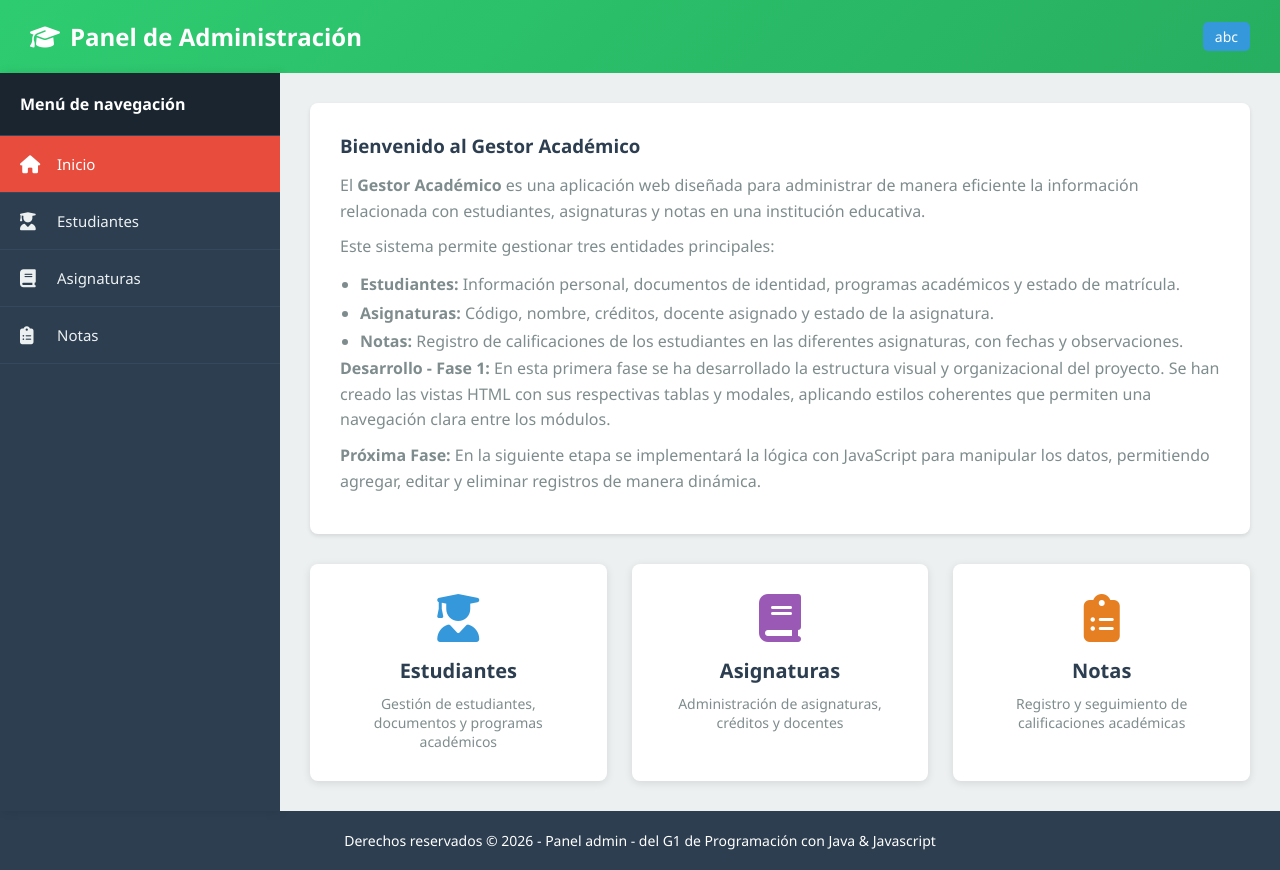
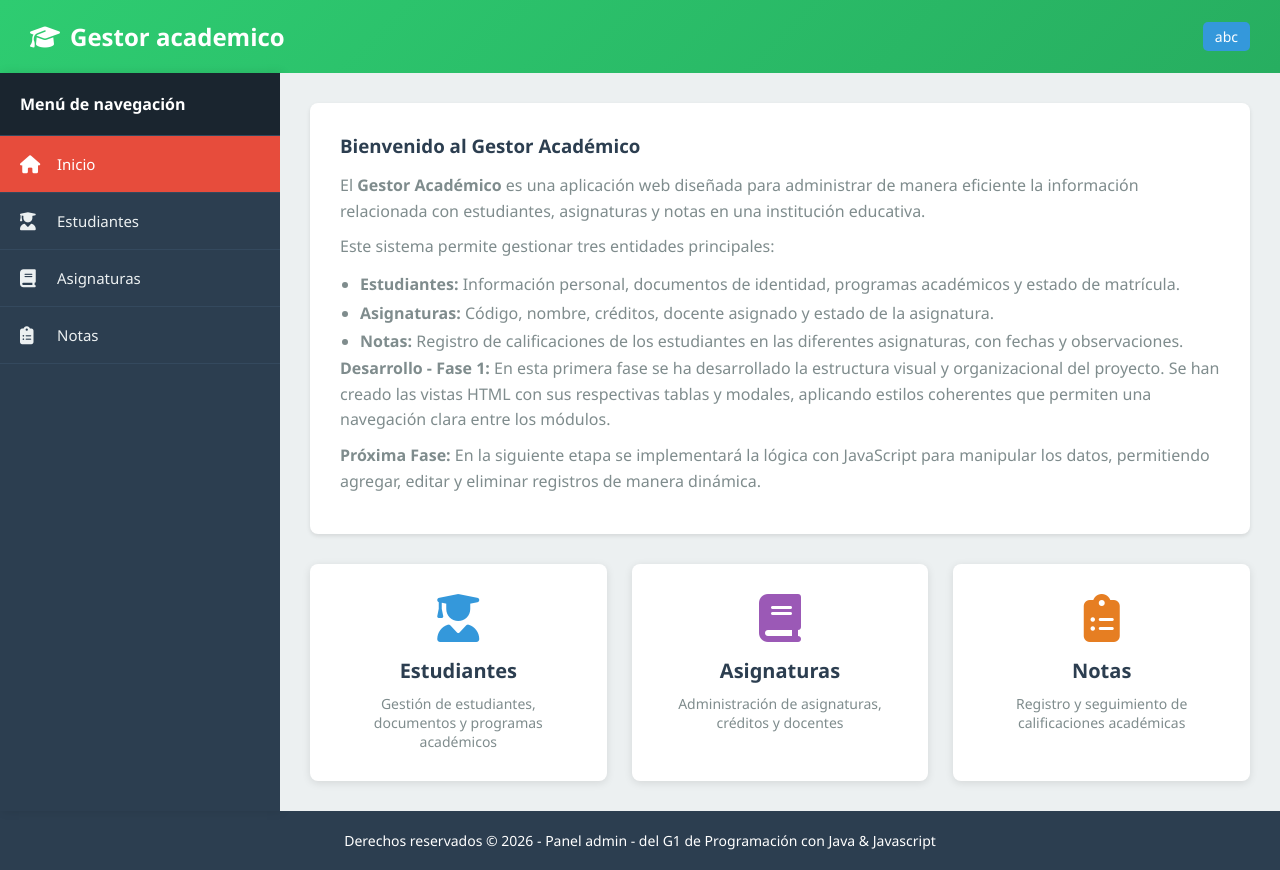
Before and after one commit to EdwinGoMe/gestor_academico, a plain HTML site: page public/index.html in a window 1280 px wide. Drawn offline with Linux system fonts and the light colour scheme.

Commit message:
Capturas del proyecto

```diff
--- a/public/index.html
+++ b/public/index.html
@@ -13,7 +13,7 @@
     <header class="header">
         <h1>
             <i class="fas fa-graduation-cap"></i>
-            Panel de Administración
+            Gestor academico
         </h1>
         <span class="header-badge">abc</span>
     </header>
```
Also changed, not shown: public/assets/img/capturas/asignaturas.png, public/assets/img/capturas/estudiantes.png, public/assets/img/capturas/index.png, public/assets/img/capturas/modal.png (added), public/assets/img/capturas/notas.png, 1 other file.
